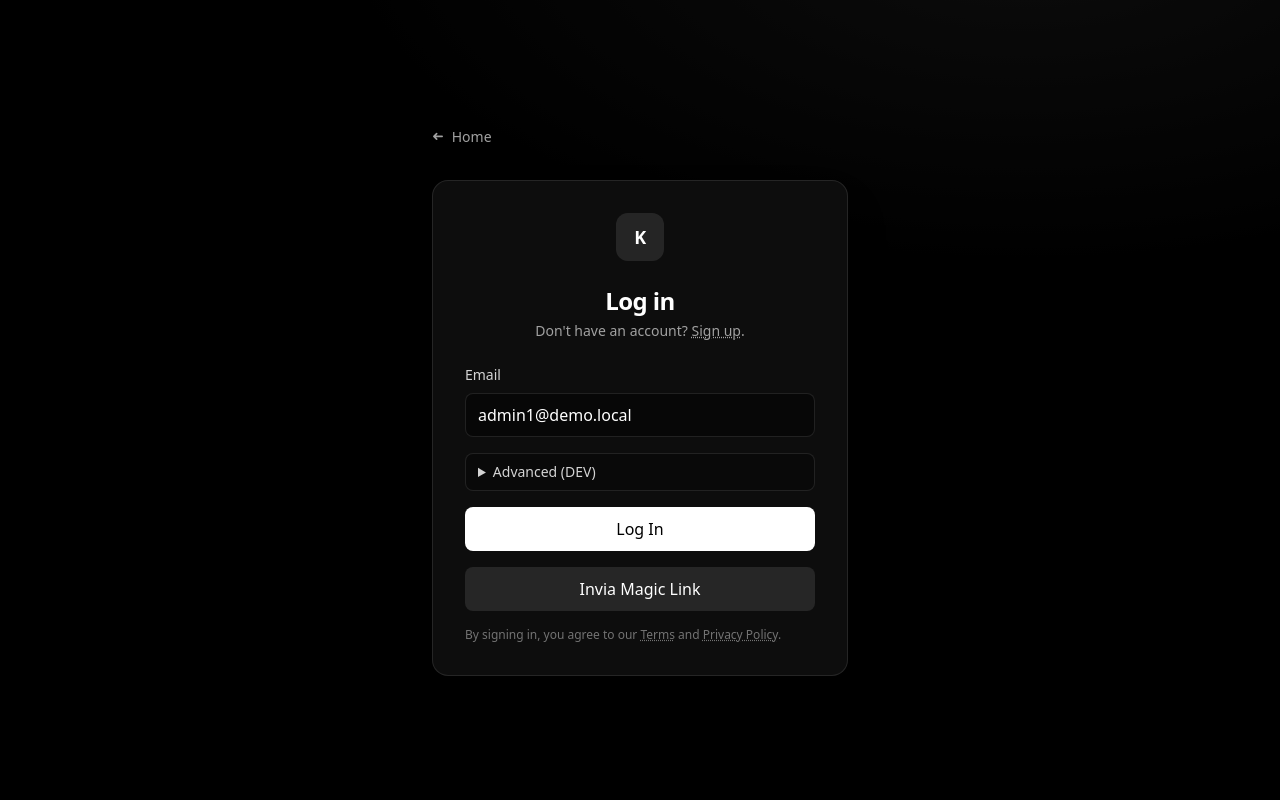
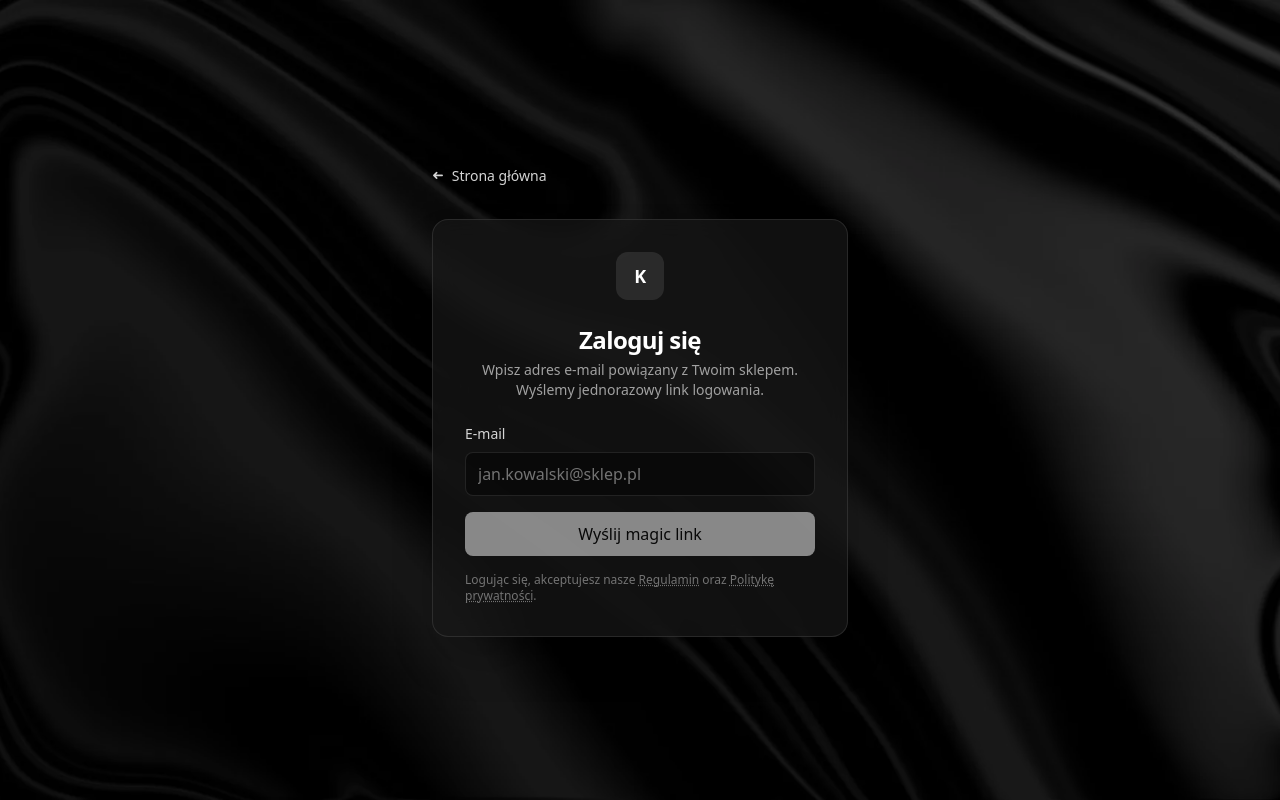
Before and after one commit to dawidglap/kaucjaflow-v2, a Next.js app: page /login in a window 1280 px wide. Built offline with nearby package versions, Linux system fonts and the light colour scheme.

Commit message:
updated login ui

```diff
--- a/src/app/login/page.tsx
+++ b/src/app/login/page.tsx
@@ -1,107 +1,196 @@
 'use client';
 import { useState } from 'react';
 
+/**
+ * Ekran logowania dla sklepów (PL).
+ * - W produkcji: tylko pole e-mail + wysyłka magic linka.
+ * - W DEV (gdy NEXT_PUBLIC_DEV_LOGIN=1): sekcja "Zaawansowane (DEV)" oraz szybkie logowanie dev-login.
+ */
+const DEV = process.env.NEXT_PUBLIC_DEV_LOGIN === '1';
+
+type Rola = 'admin' | 'cashier';
+
 export default function LoginPage() {
-  const [email, setEmail] = useState('admin1@demo.local');
-  const [advanced, setAdvanced] = useState(false);
+  const [email, setEmail] = useState('');
+  const [advanced, setAdvanced] = useState(false); // pokazywane wyłącznie w DEV
   const [shop, setShop] = useState('Shop 1');
-  const [role, setRole] = useState<'admin' | 'cashier'>('admin');
+  const [role, setRole] = useState<Rola>('cashier');
   const [submitting, setSubmitting] = useState(false);
+  const [info, setInfo] = useState<string | null>(null);
   const [err, setErr] = useState<string | null>(null);
 
-  function onSubmit(e: React.FormEvent) {
+  async function sendMagicLink() {
+    setSubmitting(true);
+    setInfo(null);
+    setErr(null);
+    try {
+      // W PRODUCTION: wysyłamy tylko email.
+      // W DEV + Advanced: pozwalamy na provisioning (shop/role) z poziomu formularza.
+      const body: any = { email };
+      if (DEV && advanced) {
+        body.shopName = shop;
+        body.role = role;
+      }
+
+      const r = await fetch('/api/auth/magic/request', {
+        method: 'POST',
+        headers: { 'content-type': 'application/json' },
+        body: JSON.stringify(body),
+      });
+      const j = await r.json().catch(() => ({}));
+
+      if (j?.ok) {
+        setInfo(
+          j.delivered
+            ? `Wysłano link logowania na adres: ${email}. Sprawdź skrzynkę (również SPAM).`
+            : 'Link wygenerowany na serwerze (tryb testowy).'
+        );
+        setErr(null);
+      } else if (j?.error === 'INVITE_REQUIRED') {
+        setErr('Ten adres e-mail nie ma aktywnego zaproszenia. Skontaktuj się z opiekunem.');
+      } else if (j?.error === 'RATE_LIMITED') {
+        setErr('Zbyt wiele próśb. Spróbuj ponownie za chwilę.');
+      } else {
+        setErr(typeof j?.error === 'string' ? j.error : 'Nieoczekiwany błąd podczas wysyłki.');
+      }
+    } catch {
+      setErr('Nieoczekiwany błąd sieci.');
+    } finally {
+      setSubmitting(false);
+    }
+  }
+
+  // Szybkie logowanie DEV (bez maila) – tylko gdy DEV=1
+  function devLogin(e: React.FormEvent) {
     e.preventDefault();
-    setSubmitting(true); setErr(null);
+    if (!DEV) return;
+    setSubmitting(true);
+    setErr(null);
     try {
       const params = new URLSearchParams({
-        email, to: '/pos',
-        ...(advanced ? { shop, role } : { shop: 'Shop 1', role: 'admin' }),
+        email: email || 'admin1@demo.local',
+        to: '/pos',
+        shop: shop,
+        role: role,
       });
       window.location.href = `/api/auth/magic/dev-login?${params.toString()}`;
     } catch {
-      setErr('Errore inatteso'); setSubmitting(false);
+      setErr('Nieoczekiwany błąd.');
+      setSubmitting(false);
     }
   }
 
   return (
-    <main className="min-h-screen relative flex items-center justify-center overflow-hidden bg-black text-white">
-      <div aria-hidden className="pointer-events-none absolute inset-0 opacity-40"
-        style={{background:'radial-gradient(1200px 600px at 80% -10%, #ffffff20 0%, #000000 60%), radial-gradient(900px 500px at -10% 110%, #ffffff15 0%, #000000 60%)'}}/>
+    <main
+      className="min-h-screen relative flex items-center justify-center overflow-hidden text-white"
+      style={{
+        backgroundImage: "url('/images/bg-login.webp')",
+        backgroundSize: 'cover',
+        backgroundPosition: 'center',
+      }}
+    >
+      {/* przyciemnienie tła */}
+      <div aria-hidden className="pointer-events-none absolute inset-0 bg-black/60" />
+
       <div className="relative z-10 w-full max-w-md px-4">
         <div className="mb-8">
-          <a href="/" className="inline-flex items-center gap-2 text-sm text-neutral-400 hover:text-neutral-200">
-            <span className="inline-block rotate-180 select-none">➜</span> Home
+          <a
+            href="/"
+            className="inline-flex items-center gap-2 text-sm text-neutral-300 hover:text-white"
+          >
+            <span className="inline-block rotate-180 select-none">➜</span> Strona główna
           </a>
         </div>
-        <div className="rounded-2xl border border-white/10 bg-neutral-900/60 backdrop-blur-md shadow-2xl">
+
+        <div className="rounded-2xl border border-white/10 bg-neutral-900/70 backdrop-blur-md shadow-2xl">
           <div className="flex items-center justify-center pt-8">
             <div className="size-12 rounded-xl grid place-items-center bg-white/10">
               <span className="text-white font-semibold text-lg tracking-tight">K</span>
             </div>
           </div>
+
           <div className="px-8 pt-6 text-center">
-            <h1 className="text-2xl font-semibold tracking-tight text-white">Log in</h1>
-            <p className="mt-1 text-sm text-neutral-400">Don&apos;t have an account? <span className="underline decoration-dotted">Sign up</span>.</p>
+            <h1 className="text-2xl font-semibold tracking-tight text-white">Zaloguj się</h1>
+            <p className="mt-1 text-sm text-neutral-400">
+              Wpisz adres e-mail powiązany z Twoim sklepem. Wyślemy jednorazowy link logowania.
+            </p>
           </div>
-          <form onSubmit={onSubmit} className="px-8 mt-6 space-y-4">
+
+          <form onSubmit={(e) => e.preventDefault()} className="px-8 mt-6 space-y-4 pb-8">
             <div>
-              <label className="block text-sm text-neutral-300 mb-2">Email</label>
-              <input type="email" required value={email} onChange={(e)=>setEmail(e.target.value)}
-                placeholder="alan.turing@example.com"
-                className="w-full h-11 rounded-lg border border-white/10 bg-black/40 text-white placeholder:text-neutral-500 px-3 outline-none focus:ring-2 focus:ring-white/20"/>
+              <label className="block text-sm text-neutral-300 mb-2">E-mail</label>
+              <input
+                type="email"
+                required
+                value={email}
+                onChange={(e) => setEmail(e.target.value)}
+                placeholder="jan.kowalski@sklep.pl"
+                className="w-full h-11 rounded-lg border border-white/10 bg-black/40 text-white placeholder:text-neutral-500 px-3 outline-none focus:ring-2 focus:ring-white/20"
+              />
             </div>
-            <details className="rounded-lg border border-white/10 bg-black/30 text-neutral-300"
-              open={advanced} onToggle={(e)=>setAdvanced((e.target as HTMLDetailsElement).open)}>
-              <summary className="cursor-pointer px-3 py-2 text-sm select-none">Advanced (DEV)</summary>
+
+            {/* Sekcja DEV – widoczna tylko gdy NEXT_PUBLIC_DEV_LOGIN=1 */}
+            {DEV && (
+              <details
+                className="rounded-lg border border-white/10 bg-black/30 text-neutral-300"
+                open={advanced}
+                onToggle={(e) => setAdvanced((e.target as HTMLDetailsElement).open)}
+              >
+                <summary className="cursor-pointer px-3 py-2 text-sm select-none">
+                  Zaawansowane (DEV)
+                </summary>
                 <div className="p-3 grid grid-cols-1 gap-3">
                   <div>
-                  <label className="block text-xs text-neutral-400 mb-1">Shop</label>
-                  <input value={shop} onChange={(e)=>setShop(e.target.value)}
-                    className="w-full h-10 rounded-md border border-white/10 bg-black/40 text-white px-3 outline-none focus:ring-2 focus:ring-white/20"/>
+                    <label className="block text-xs text-neutral-400 mb-1">Sklep</label>
+                    <input
+                      value={shop}
+                      onChange={(e) => setShop(e.target.value)}
+                      className="w-full h-10 rounded-md border border-white/10 bg-black/40 text-white px-3 outline-none focus:ring-2 focus:ring-white/20"
+                    />
                   </div>
                   <div>
-                  <label className="block text-xs text-neutral-400 mb-1">Role</label>
-                  <select value={role} onChange={(e)=>setRole(e.target.value as any)}
-                    className="w-full h-10 rounded-md border border-white/10 bg-black/40 text-white px-3 outline-none focus:ring-2 focus:ring-white/20">
+                    <label className="block text-xs text-neutral-400 mb-1">Rola</label>
+                    <select
+                      value={role}
+                      onChange={(e) => setRole(e.target.value as Rola)}
+                      className="w-full h-10 rounded-md border border-white/10 bg-black/40 text-white px-3 outline-none focus:ring-2 focus:ring-white/20"
+                    >
                       <option value="admin">admin</option>
                       <option value="cashier">cashier</option>
                     </select>
                   </div>
                 </div>
               </details>
+            )}
+
+            {info && <p className="text-sm text-emerald-300">{info}</p>}
             {err && <p className="text-sm text-rose-400">{err}</p>}
-            <button type="submit" disabled={submitting}
-              className="w-full h-11 rounded-lg bg-white text-black font-medium hover:bg-neutral-200 active:scale-[.99] transition disabled:opacity-50">
-              {submitting ? 'Accesso…' : 'Log In'}
-            </button>
 
             <button
               type="button"
-  onClick={async () => {
-    const body = { email, shopName: advanced ? shop : 'Shop 1', role };
-    const r = await fetch('/api/auth/magic/request', {
-      method: 'POST',
-      headers: { 'content-type': 'application/json' },
-      body: JSON.stringify(body),
-    });
-    const j = await r.json().catch(() => ({}));
-    if (j?.ok) {
-      alert(j.delivered ? `Email inviata! (id: ${j.id || 'n/a'})` : 'Link generato: guarda la console del server.');
-    } else {
-      const msg =
-        typeof j?.error === 'string' ? j.error :
-        j?.error ? JSON.stringify(j.error) :
-        String(r.status);
-      alert('Errore invio: ' + msg);
-    }
-  }}
+              disabled={submitting || !email}
+              onClick={sendMagicLink}
+              className="w-full h-11 rounded-lg bg-white text-black font-medium hover:bg-neutral-200 active:scale-[.99] transition disabled:opacity-50"
+            >
+              {submitting ? 'Wysyłam…' : 'Wyślij magic link'}
+            </button>
+
+            {DEV && (
+              <button
+                type="button"
+                onClick={devLogin}
+                disabled={submitting}
                 className="w-full h-11 rounded-lg bg-neutral-800 text-white hover:bg-neutral-700 transition"
               >
-  Invia Magic Link
+                Szybkie logowanie (DEV)
               </button>
+            )}
 
-
-            <p className="pb-8 text-xs text-neutral-500">By signing in, you agree to our <span className="underline decoration-dotted">Terms</span> and <span className="underline decoration-dotted">Privacy Policy</span>.</p>
+            <p className="text-xs text-neutral-500">
+              Logując się, akceptujesz nasze{' '}
+              <span className="underline decoration-dotted">Regulamin</span> oraz{' '}
+              <span className="underline decoration-dotted">Politykę prywatności</span>.
+            </p>
           </form>
         </div>
       </div>
```
Also changed, not shown: public/images/bg-login.png (added), public/images/bg-login.webp (added). Lines whose indentation alone changed are shown as unchanged.
